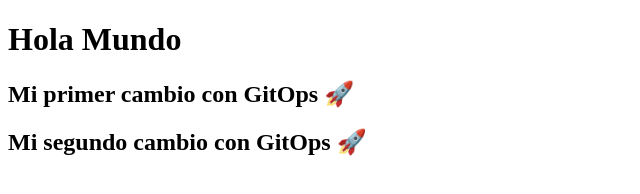
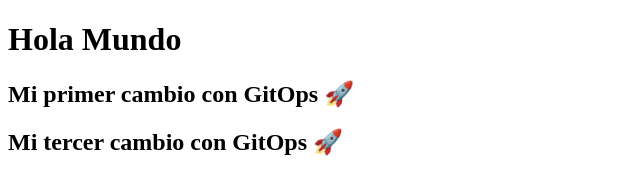
Before and after one commit to Adanrleon/proyecto-gitops, a plain HTML site: page index.html in a window 1280 px wide. Shown: the whole page, without its empty margins (0-640 px from the left). Drawn offline with Linux system fonts and the light colour scheme.

Commit message:
Test automático

```diff
--- a/index.html
+++ b/index.html
@@ -7,6 +7,6 @@
 <body>
     <h1>Hola Mundo</h1>
     <h2>Mi primer cambio con GitOps 🚀</h2>
-    <h2>Mi segundo cambio con GitOps 🚀</h2>
+    <h2>Mi tercer cambio con GitOps 🚀</h2>
 </body>
 </html>
```
